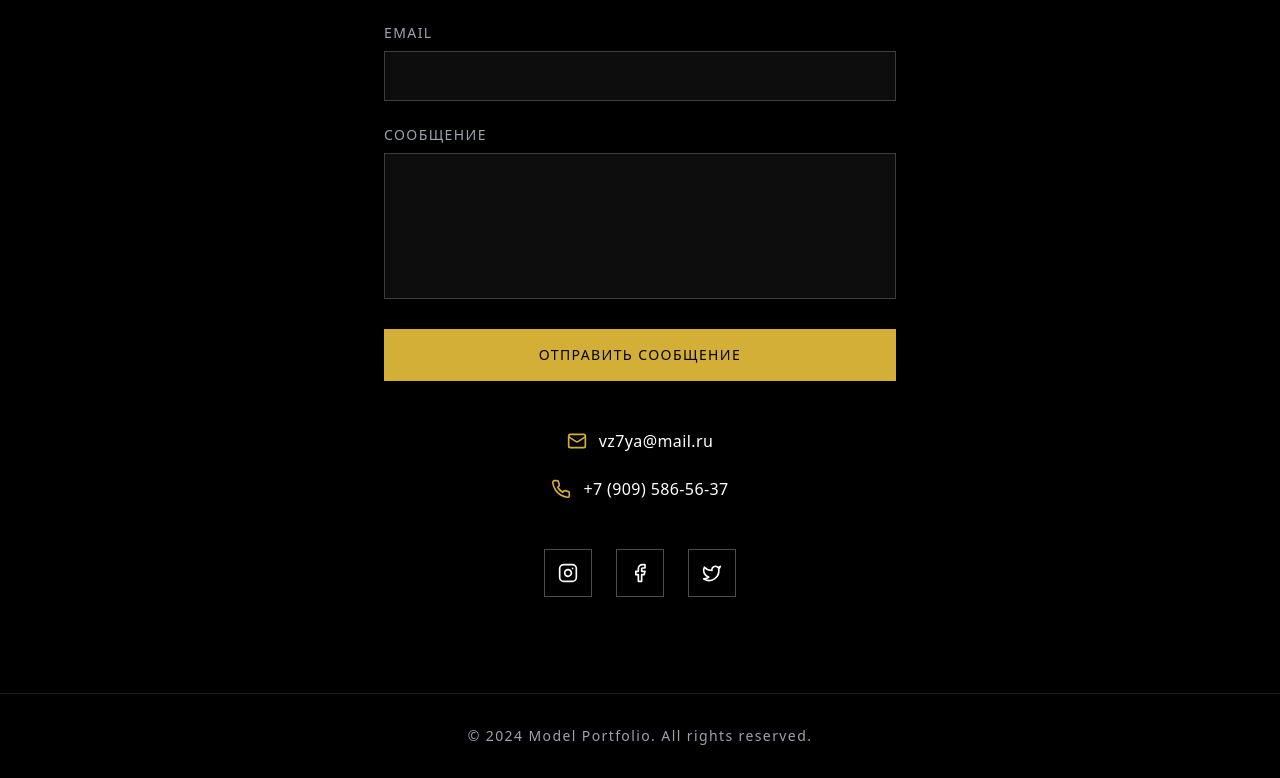
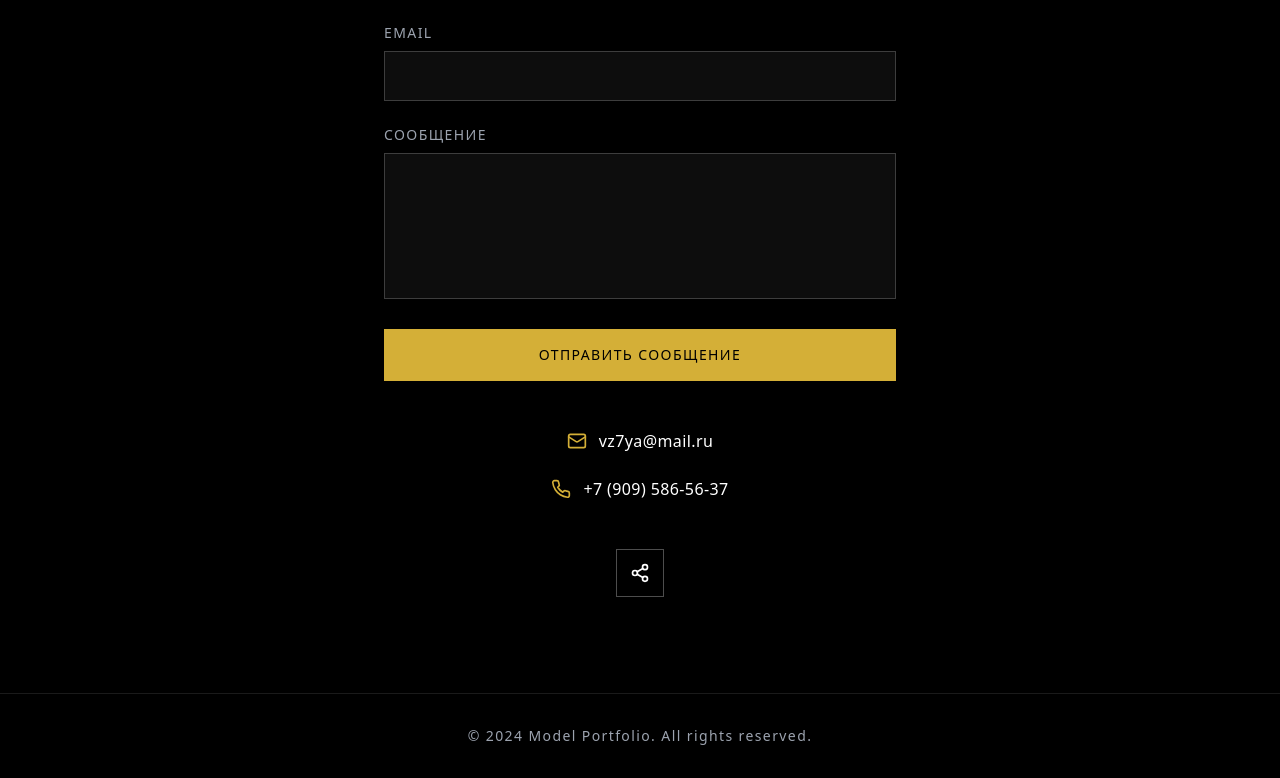
Before and after one commit to pr-poehali-dev/model-portfolio-site-2, a React (Vite) app: page / in a window 1280 px wide. Shown: the part 3495-4273 px from the top of the page. Built offline with nearby package versions, Linux system fonts and the light colour scheme.

Commit message:
Добавить ссылку на профиль ВКонтакте

```diff
--- a/src/pages/Index.tsx
+++ b/src/pages/Index.tsx
@@ -443,22 +443,12 @@ const Index = () => {
             </div>
             <div className="flex gap-6 justify-center">
               <a
-                href="#"
+                href="https://vk.com/zhannakarpova"
+                target="_blank"
+                rel="noopener noreferrer"
                 className="w-12 h-12 border border-white/30 flex items-center justify-center hover:border-gold hover:bg-gold/10 transition-all duration-300"
               >
-                <Icon name="Instagram" size={20} />
-              </a>
-              <a
-                href="#"
-                className="w-12 h-12 border border-white/30 flex items-center justify-center hover:border-gold hover:bg-gold/10 transition-all duration-300"
-              >
-                <Icon name="Facebook" size={20} />
-              </a>
-              <a
-                href="#"
-                className="w-12 h-12 border border-white/30 flex items-center justify-center hover:border-gold hover:bg-gold/10 transition-all duration-300"
-              >
-                <Icon name="Twitter" size={20} />
+                <Icon name="Share2" size={20} />
               </a>
             </div>
           </div>
```
